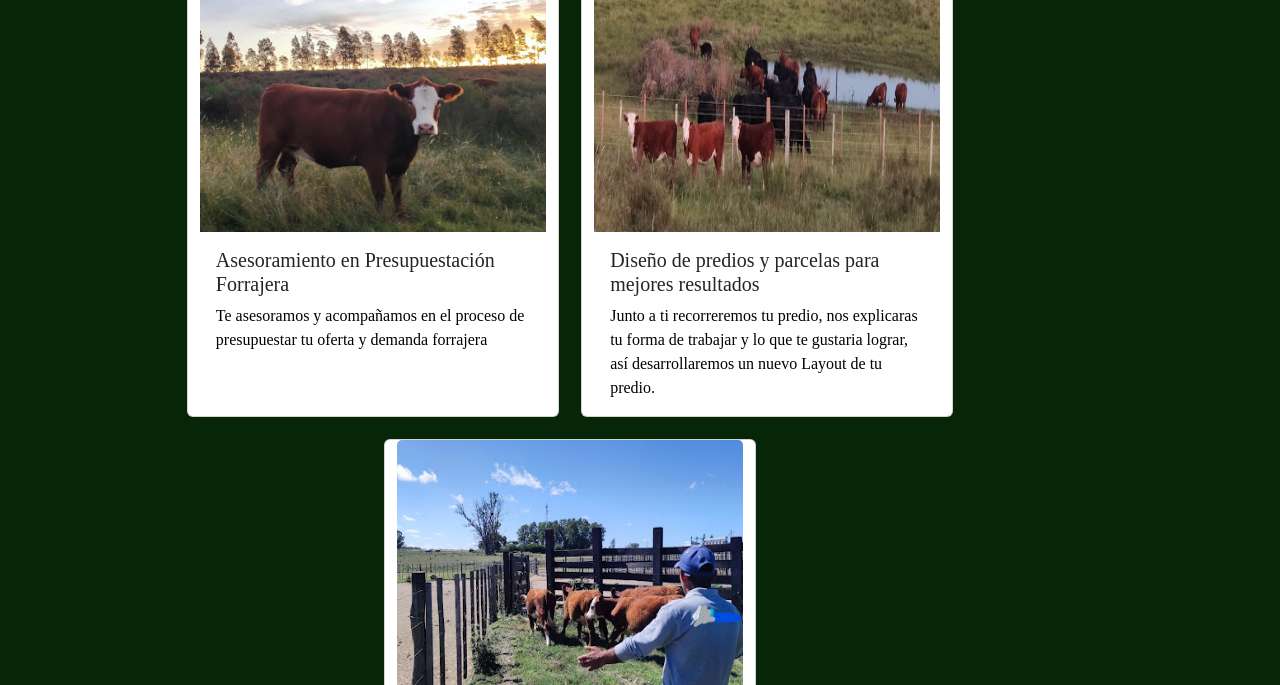
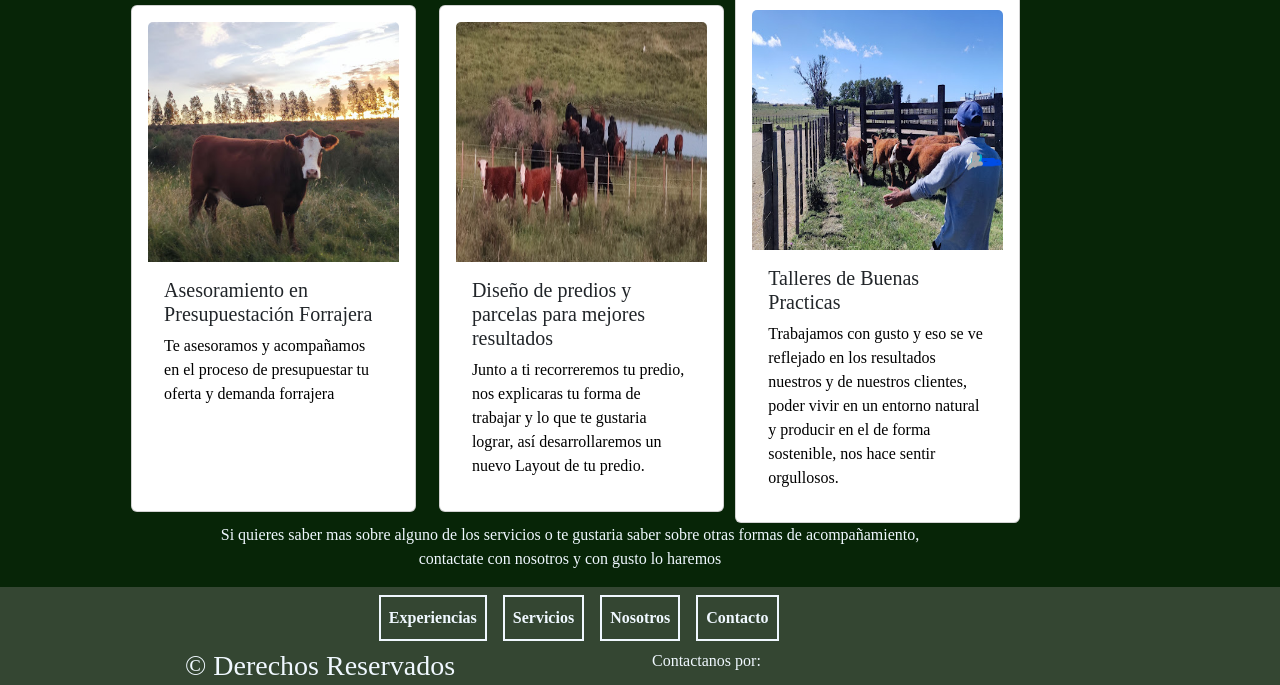
Before and after one commit to BrunoBars-Uy/AgrOK, a plain HTML site: page pages/servicios.html in a window 1280 px wide. Shown: the part 253-938 px from the top of the page. Drawn offline with nearby package versions, Linux system fonts and the light colour scheme; a web font is replaced by a local one.

Commit message:
dejé todos los videos y texto de la pagina Experiencias adentro de un solo div y ahi me corrigió el scroll horizontal que estaba quedando. Despues hice unos ajustes menores en el footer que se ve que de tanto tocar se me habia roto la alineación. Me quedo pendiente centrar la pagina Nosotros que no se pq no agarra bien el jfy-content, el contenido queda como hacia la izquierda

```diff
--- a/pages/servicios.html
+++ b/pages/servicios.html
@@ -9,10 +9,9 @@
     <link rel="stylesheet" href="../styles/stylesbs.css">
 </head>
 <body>
-    <header class="container">
+    <header>
         <div class="row">
-        <nav class="navbar navbar-dark bg-dark fixed-top">
-            <div class="container-fluid">
+            <nav class="navbar navbar-dark bg-dark fixed-top">
                 <a class="navbar-brand" href="../index.html">
                     <img src="../assets/images/LogoAgrOk.png" alt="LogoAgrOk"></a>
                 <button class="navbar-toggler" type="button" data-bs-toggle="offcanvas" data-bs-target="#offcanvasDarkNavbar" aria-controls="offcanvasDarkNavbar" aria-label="Toggle navigation">
@@ -40,8 +39,7 @@
                     </ul>
                     </div>
                 </div>
-            </div>
-        </nav>
+            </nav>
         </div>
     </header>
     <main>
@@ -53,32 +51,31 @@
                 <div class="col-xl-12 d-flex justify-content-center">
                     <h2>Tenemos un pool de opciones para ofrecerte</h2>
                 </div>
+    <div class="container justify-content-center">
         <div class="row d-flex">
-            <div class="card col-md-4" style="margin: 1%;">
-                <img src="../assets/images/FotoCampo.png" class="card-img-top" alt="Foto vaca en el campo" style="height: 35vh;">
+            <div class="card col-md-3" style="margin: 1%;">
+                <img src="../assets/images/FotoCampo.png" class="card-img-top" alt="Foto vaca en el campo" style="height: 30vh;">
                     <div class="card-body">
                     <h5 class="card-title">Asesoramiento en Presupuestación Forrajera</h5>
                     <p class="dark card-text">Te asesoramos y acompañamos en el proceso de presupuestar tu oferta y demanda forrajera</p>
-                    <!-- <a href="#" class="btn btn-primary">Go somewhere</a> -->
                     </div>
             </div>
-            <div class="card col-md-4" style="margin: 1%;">
-                <img src="../assets/images/FotoManada.png" class="card-img-top" alt="Foto lote de animales en campo" style="height: 35vh;">
+            <div class="card col-md-3" style="margin: 1%;">
+                <img src="../assets/images/FotoManada.png" class="card-img-top" alt="Foto lote de animales en campo" style="height: 30vh;">
                     <div class="card-body">
                     <h5 class="card-title">Diseño de predios y parcelas para mejores resultados</h5>
                     <p class="dark card-text">Junto a ti recorreremos tu predio, nos explicaras tu forma de trabajar y lo que te gustaria lograr, así desarrollaremos un nuevo Layout de tu predio.</p>
-                    <!-- <a href="#" class="btn btn-primary">Go somewhere</a> -->
                     </div>
             </div>
-            <div class="card col-md-4" style="margin: 1%;">
-                <img src="../assets/images/TrabajoCampo1.png" class="card-img-top" alt="Hombre trabajando en campo con animales" style="height: 35vh;">
+            <div class="card col-md-3">
+                <img src="../assets/images/TrabajoCampo1.png" class="card-img-top" alt="Hombre trabajando en campo con animales" style="height: 30vh;">
                     <div class="card-body">
                     <h5 class="card-title">Talleres de Buenas Practicas</h5>
                     <p class="dark card-text">Trabajamos con gusto y eso se ve reflejado en los resultados nuestros y de nuestros clientes, poder vivir en un entorno natural y producir en el de forma sostenible, nos hace sentir orgullosos.</p>
-                    <!-- <a href="#" class="btn btn-primary">Go somewhere</a> -->
                     </div>
             </div>
         </div>
+    </div>
             <div class="row justify-content-center">
                 <div class="col-8 ">
                     <p style="text-align: center;">Si quieres saber mas sobre alguno de los servicios o te gustaria saber sobre otras formas de acompañamiento, contactate con nosotros y con gusto lo haremos</p>
@@ -116,14 +113,14 @@
         <div class="col-6 d-flex justify-content-center">
             <h3>© Derechos Reservados</h3>
         </div>
-        <div class="col-6 d-flex justify-content-center">
+        <div class="col-6 d-flex">
             <p>Contactanos por:</p>
         </div></div>
     <div class="row d-flex">
         <div class="col-6 d-flex justify-content-center">
             <h4>Creado con 🪄 por Bruno Barros 🎩</h4>
         </div>
-        <div class="col-6 d-flex justify-content-center">
+        <div class="col-6 d-inlineblock justify-content-center">
             <nav>
                 <a href="https://www.linkedin.com/in/bruno-barros-utermark-contador/" target="_blank">
                     <img src="../assets/images/LogoLinkedIn.webp" alt="Logo de linkedin" title="linkedin de Bruno" style="width: 7vh;"><em>LinkedIn</em>
--- a/sass/_body.scss
+++ b/sass/_body.scss
@@ -5,7 +5,7 @@ body{
     flex-wrap: wrap;
     overflow-x: hidden;
     background-color: rgb(7, 37, 7);
-    margin-top: 90px;
+    margin-top: 18vh;
     .header{
         .navtop{
             padding: 0;
@@ -38,8 +38,11 @@ body{
 }
 
 .videoyt{
+    max-width: 600px;
     width: 100%;
     height: auto;
+    aspect-ratio: 16/9;
+    padding-bottom: 5vh;
 }
 .contacto{
     display: grid;
@@ -54,6 +57,9 @@ body{
         place-items: center;
     }
 }
+.card{
+    padding: 2vh;
+}
 .card:hover {
     scale: 1.1;
 }
--- a/sass/_footer.scss
+++ b/sass/_footer.scss
@@ -24,6 +24,7 @@ footer{
     .navbarf{
         display: inline-block;
         overflow-x: hidden;
+        padding: 0;
         li{
             padding: 1vh;
             margin: 1vh;
```
Also changed, not shown: pages/contacto.html (+2 -3 lines), pages/experiencias.html (+4 -6 lines), pages/nosotros.html (+5 -7 lines), styles/stylesbs.css, 1 other file.
